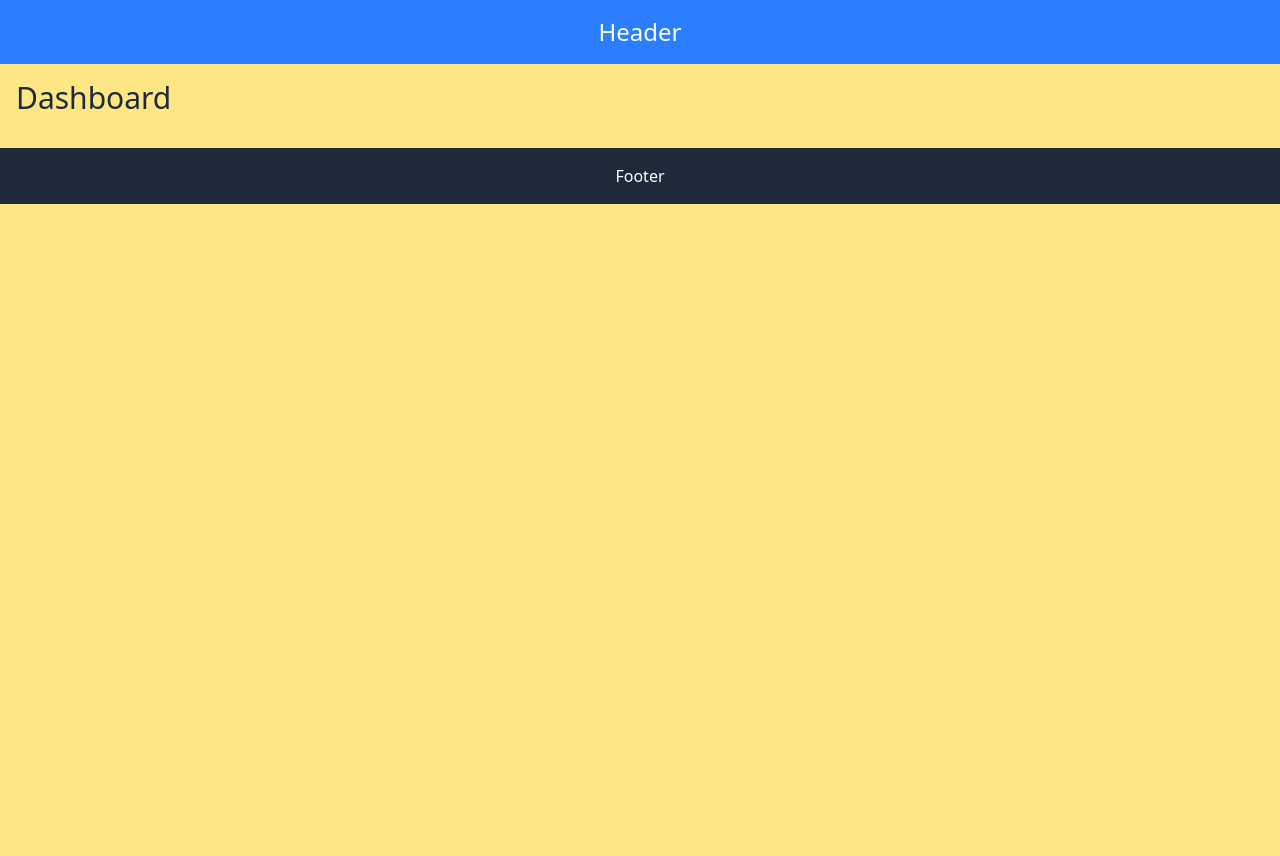
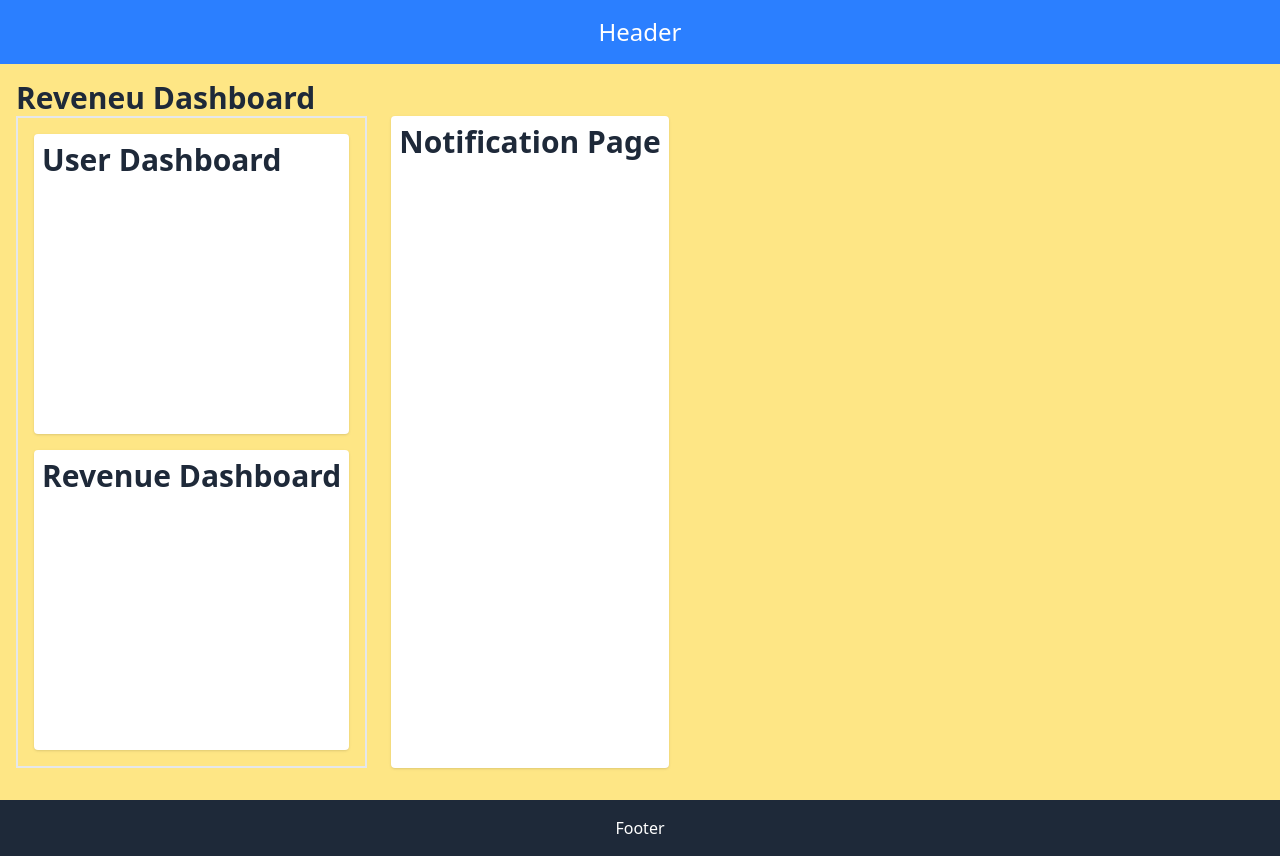
Before and after one commit to Aashik9567/NextJs_Learning, a Next.js app: page /dashboard in a window 1280 px wide. Before the commit the page ends 800 px from the top, so only its background shows below. Built offline with nearby package versions, Linux system fonts and the light colour scheme.

Commit message:
Add notification, revenue, and user dashboard components; refactor dashboard layout for improved structure -->parallel route

```diff
--- /dev/null
+++ b/src/app/(productsAndDashboard)/dashboard/@notification/page.tsx
@@ -0,0 +1,7 @@
+export default function notification() {
+    return (
+        <div className='text-3xl font-bold'>
+        Notification Page
+        </div>
+    );
+}
--- /dev/null
+++ b/src/app/(productsAndDashboard)/dashboard/@revenue/page.tsx
@@ -0,0 +1,7 @@
+export default function RevenuePage() {
+    return (
+        <div className='text-3xl font-bold'>
+        Revenue Dashboard
+        </div>
+    );
+}
--- /dev/null
+++ b/src/app/(productsAndDashboard)/dashboard/@user/page.tsx
@@ -0,0 +1,7 @@
+export default function users() {
+    return (
+        <div className='text-3xl font-bold'>
+            User Dashboard
+        </div>
+    );
+}
--- /dev/null
+++ b/src/app/(productsAndDashboard)/dashboard/layout.tsx
@@ -0,0 +1,24 @@
+export default function DashboardLayout({ children, notification, revenue, user }: {
+    children: React.ReactNode,
+    notification: React.ReactNode,
+    revenue: React.ReactNode,
+    user: React.ReactNode
+}
+) {
+    return (
+        <>
+            <div>{children}</div>
+            <div className="flex gap-6 w-full ">
+                <div className='flex flex-col gap-4 border-2 border-gray-200 p-4 '>
+                    <div className='p-2 bg-white rounded shadow h-75'>{user}</div>
+                    <div className='p-2 bg-white rounded shadow h-75'>{revenue}</div>
+                </div>
+                <div className="flex flex-1">
+                    <div className='p-2 bg-white rounded shadow'>{notification}</div>
+                </div>
+            </div>
+
+
+        </>
+    )
+}
--- a/src/app/(productsAndDashboard)/dashboard/page.tsx
+++ b/src/app/(productsAndDashboard)/dashboard/page.tsx
@@ -2,8 +2,8 @@ import React from 'react'
 
 const page = () => {
   return (
-    <div className='text-3xl'>
-      Dashboard
+    <div className='text-3xl font-bold'>
+     Reveneu Dashboard
     </div>
   )
 }
```
